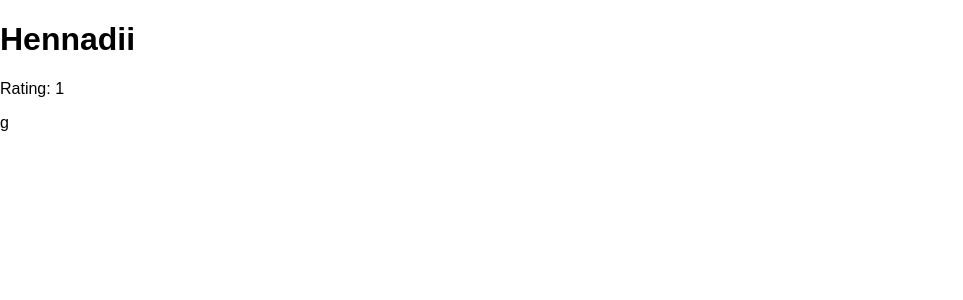
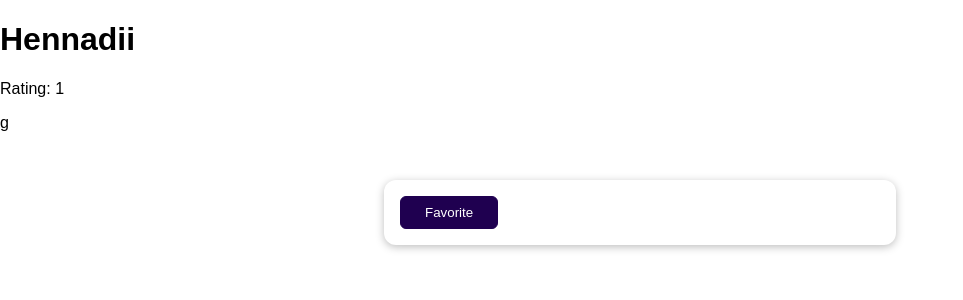
Before and after one commit to HennadiiBorysevych/feedback-forms, a Django app: page /reviews/1 in a window 1280 px wide. Shown: the top 300 px of the page, without its empty margins (0-963 px from the left). Run offline with Django 5.2, Linux system fonts and the light colour scheme; data comes from the database, SQL or seed files in the repository.

Commit message:
feat:sessions impamentstion

```diff
--- a/forms/forms/settings.py
+++ b/forms/forms/settings.py
@@ -126,3 +126,5 @@ DEFAULT_AUTO_FIELD = 'django.db.models.BigAutoField'
 
 MEDIA_ROOT = BASE_DIR / 'uploads'
 MEDIA_URL = '/user-media/'
+
+# SESSION_COOKIE_AGE = 120
--- a/forms/review/templates/review/single_review.html
+++ b/forms/review/templates/review/single_review.html
@@ -8,4 +8,17 @@ Review Detail
 <h1>{{review.user_name}}</h1>
 <p>Rating: {{review.rating}}</p>
 <p> {{review.review_text}}</p>
+
+{% if is_favorite  %}
+<p>This is my favorite!</p>
+{% else %}
+<form action='/reviews/favorite' method='POST'>
+    {% csrf_token %}
+    <input type='hidden' name='review_id' value="{{review.id}}" / >
+    <button>
+        Favorite
+    </button>
+</form>
+{% endif %}
+
 {% endblock  %}
--- a/forms/review/urls.py
+++ b/forms/review/urls.py
@@ -8,5 +8,6 @@ urlpatterns = [
     path('', views.ReviewView.as_view()),
     path('thank-you', views.ThankYouView.as_view()),
     path('reviews', views.ReviewListView.as_view()),
+    path('reviews/favorite', views.AddFavoriteView.as_view()),
     path('reviews/<int:pk>', views.SingleReviewView.as_view())
 ]
--- a/forms/review/views.py
+++ b/forms/review/views.py
@@ -1,3 +1,4 @@
+from typing import Any
 from django.shortcuts import render
 from django.http import HttpResponseRedirect
 from django.views import View
@@ -11,7 +12,7 @@ from .models import Review
 
 
 class ReviewView(FormView):
-    form_class =  ReviewForm
+    form_class = ReviewForm
     template_name = 'review/review.html'
     success_url = '/thank-you'
 
@@ -64,9 +65,30 @@ class SingleReviewView(DetailView):
     template_name = "review/single_review.html"
     model = Review
 
+    def get_context_data(self, **kwargs):
+        context = super().get_context_data(**kwargs)
+        loaded_review = self.object
+        request = self.request
+        favorite_id = request.session.get('favorite_review', None)
+
+        if favorite_id is not None:
+            context['is_favorite'] = favorite_id == str(loaded_review.id)
+        else:
+            context['is_favorite'] = False
+
+        return context
+
     # def get_context_data(self, **kwargs):
     #     context = super().get_context_data(**kwargs)
     #     review_id = kwargs["id"]
     #     selected_review = Review.objects.get(pk=review_id)
     #     context["review"] = selected_review
     #     return context
+
+
+class AddFavoriteView(View):
+    def post(self, request):
+        review_id = request.POST['review_id']
+        request.session['favorite_review'] = review_id
+
+        return HttpResponseRedirect('/reviews/' + review_id)
```
